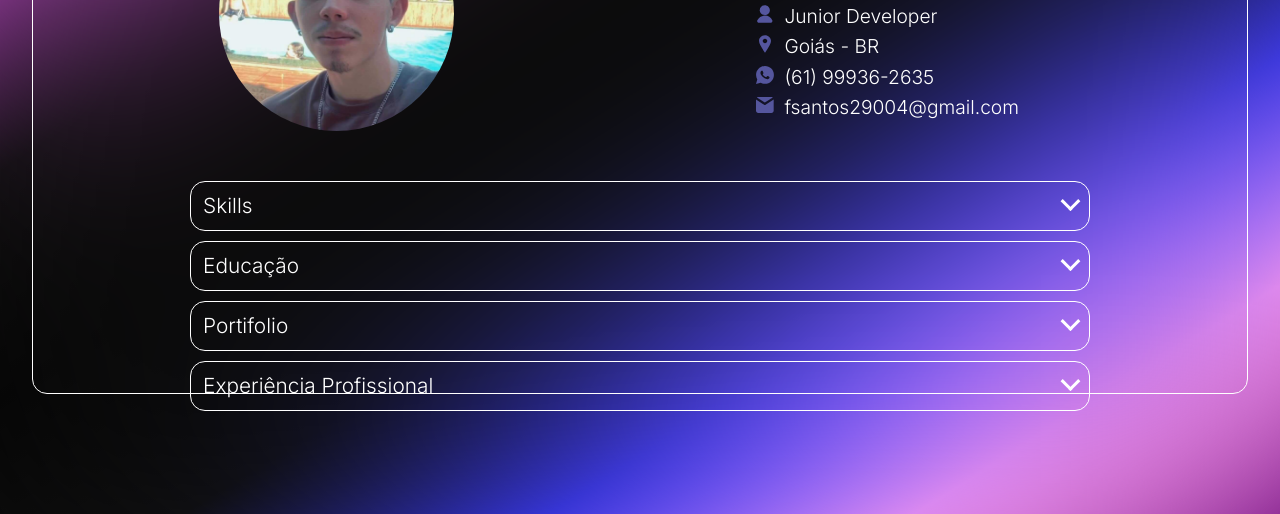
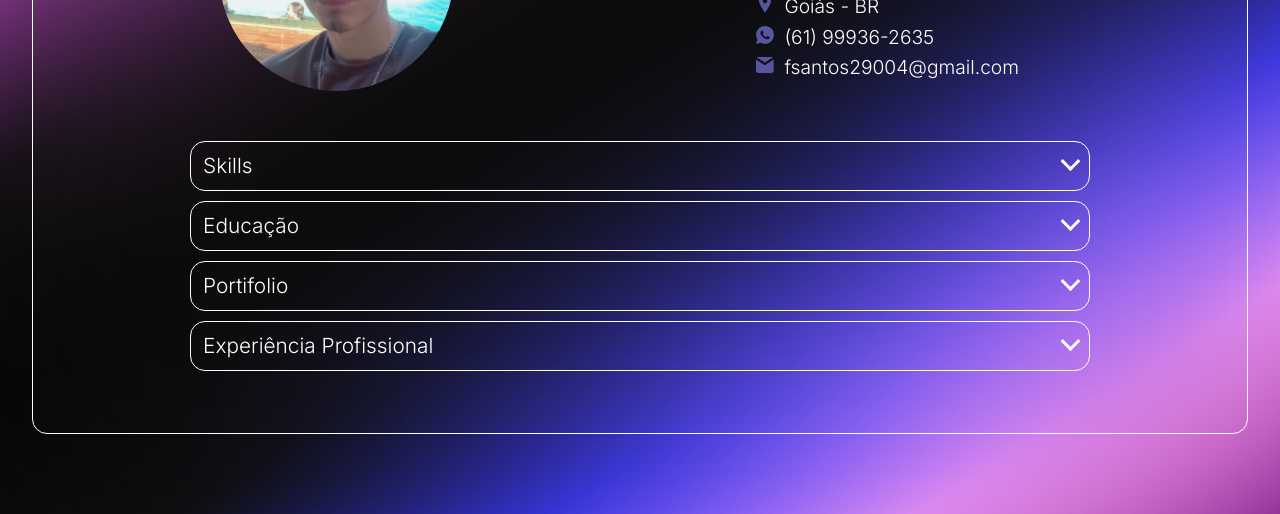
Before and after one commit to fsantosandrade/portfolio, a plain HTML site: page index.html in a window 1280 px wide. Shown: the part 286-800 px from the top of the page. Drawn offline with nearby package versions, Linux system fonts and the light colour scheme.

Commit message:
bug viewport resolvido

```diff
--- a/assets/css/mobilePage.css
+++ b/assets/css/mobilePage.css
@@ -17,8 +17,8 @@ main {
     flex-flow: column nowrap;
     justify-content: flex-start;
     align-items: center;
-    height: 70%;
-    width: 95%;
+    height: 80vh;
+    width: 95vw;
     padding: 15px;
     border: solid 1px white;
     border-radius: 15px;
```
